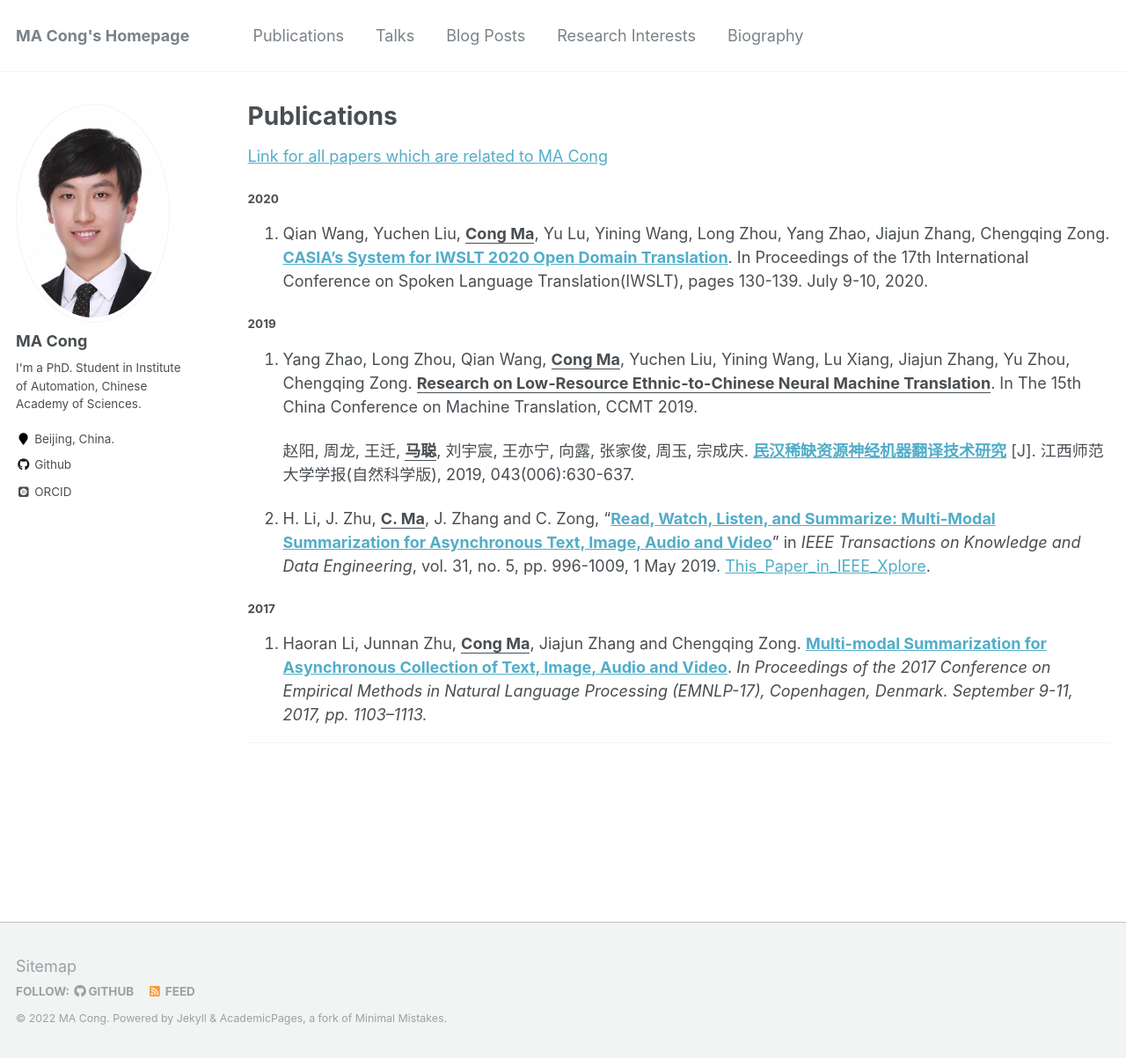
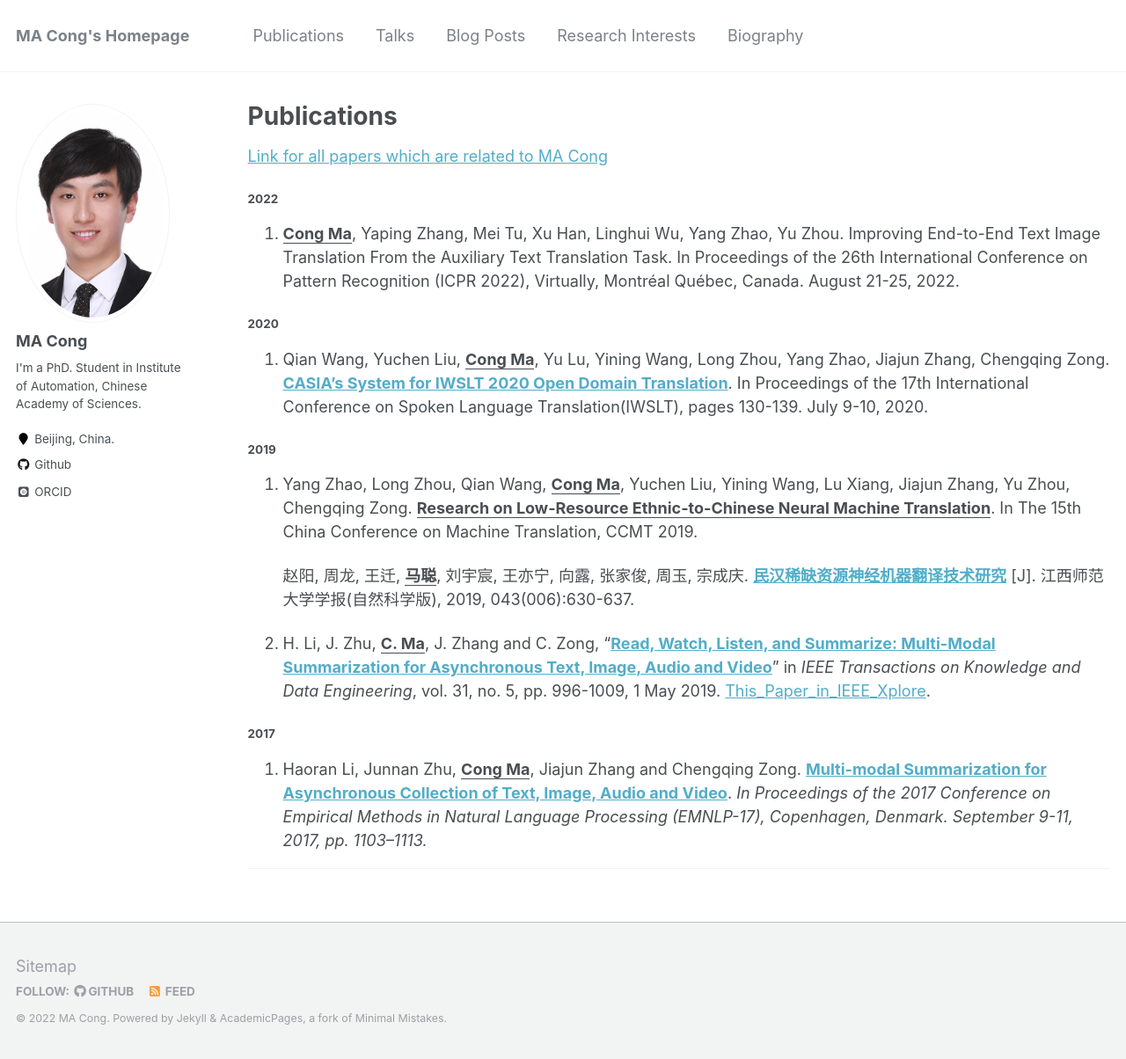
Before and after one commit to EriCongMa/ericongma.github.io, a Jekyll site: the page built from _pages/publications.md, in a window 1280 px wide and 1204 px high. Shown: the whole window at 88% size. Built offline with Jekyll 4.4.1, drawn with Linux system fonts in a browser that asks for light colours; some web fonts are replaced.

Commit message:
macong:2022-07-18_12:11:53

```diff
--- a/_pages/publications.md
+++ b/_pages/publications.md
@@ -18,6 +18,12 @@ author_profile: true
 
 
 [Link for all papers which are related to MA Cong](https://github.com/EriCongMa/Publications-of-EriC.MA)
+
+#### 2022
+
+1. **<u>Cong Ma</u>**, Yaping Zhang, Mei Tu, Xu Han, Linghui Wu, Yang Zhao, Yu Zhou. Improving End-to-End Text Image Translation From the Auxiliary Text Translation Task. In Proceedings of the 26th International Conference on Pattern Recognition (ICPR 2022), Virtually, Montréal Québec, Canada. August 21-25, 2022.
+
+
 
 #### 2020
 
```
Also changed, not shown: 1 other file.
